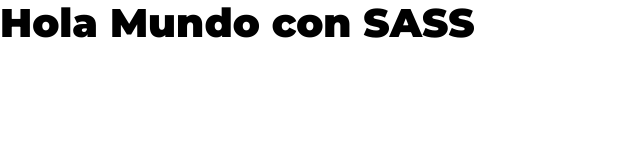
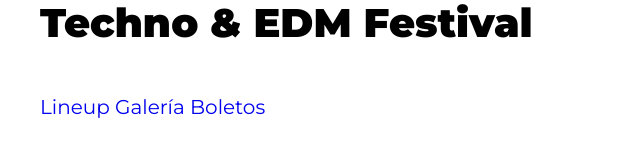
Before and after one commit to Aikarubi/festival-de-musica, a website: page index.html in a window 1280 px wide. Shown: the whole page, without its empty margins (0-640 px from the left). Drawn offline with Linux system fonts and the light colour scheme.

Commit message:
añadiendo header

```diff
--- a/index.html
+++ b/index.html
@@ -13,7 +13,17 @@
 </head>
 
 <body>
-    <h1> Hola Mundo con SASS </h1>
+    <header class="header">
+        <div class="contenedor contenido-header">
+            <h1>Techno & EDM Festival</h1>
+
+            <nav class="navegacion-principal">
+                <a href="#">Lineup</a>
+                <a href="#">Galería</a>
+                <a href="#">Boletos</a>
+            </nav>
+        </div>
+    </header>
 </body>
 
 </html>
```
